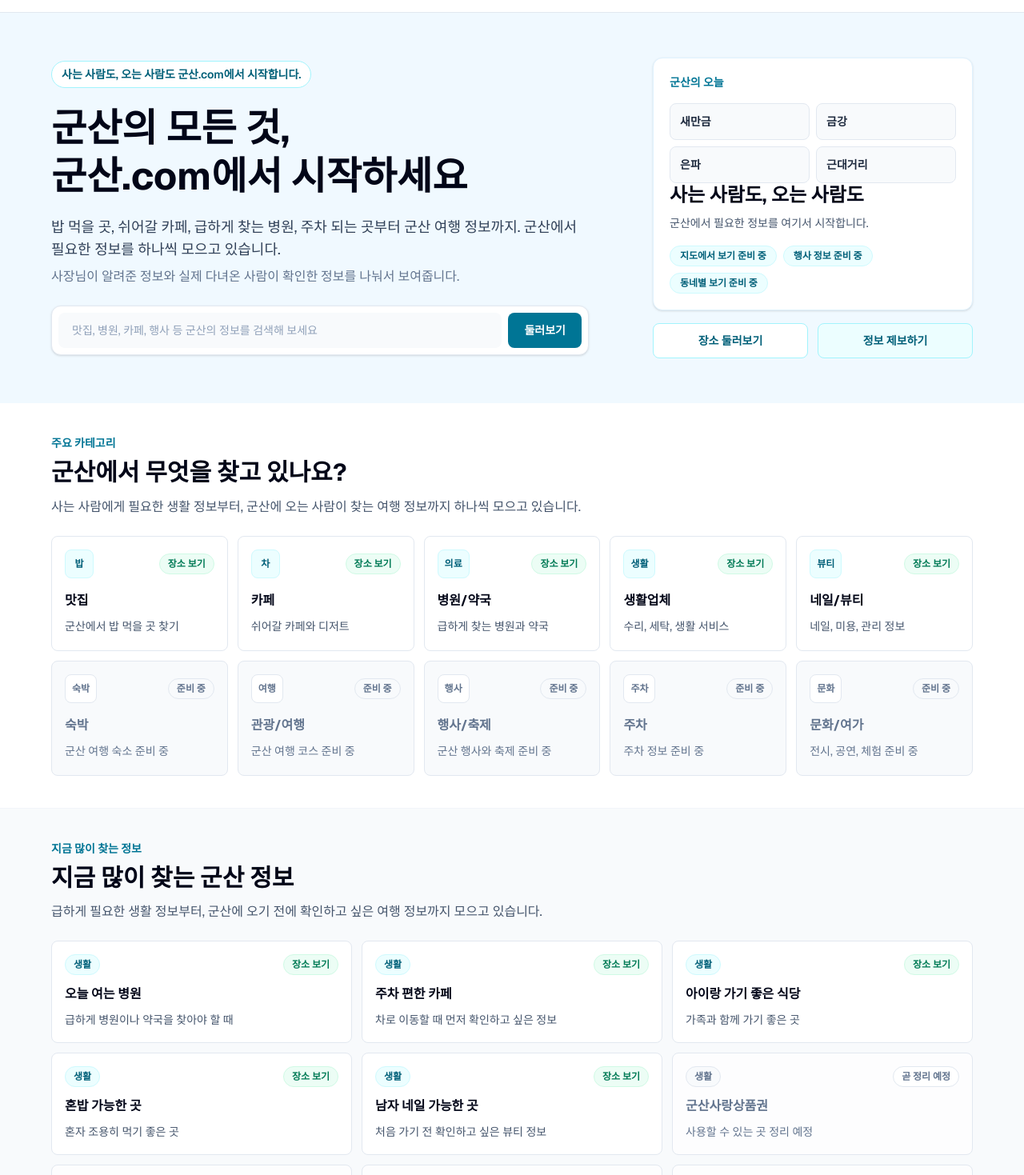
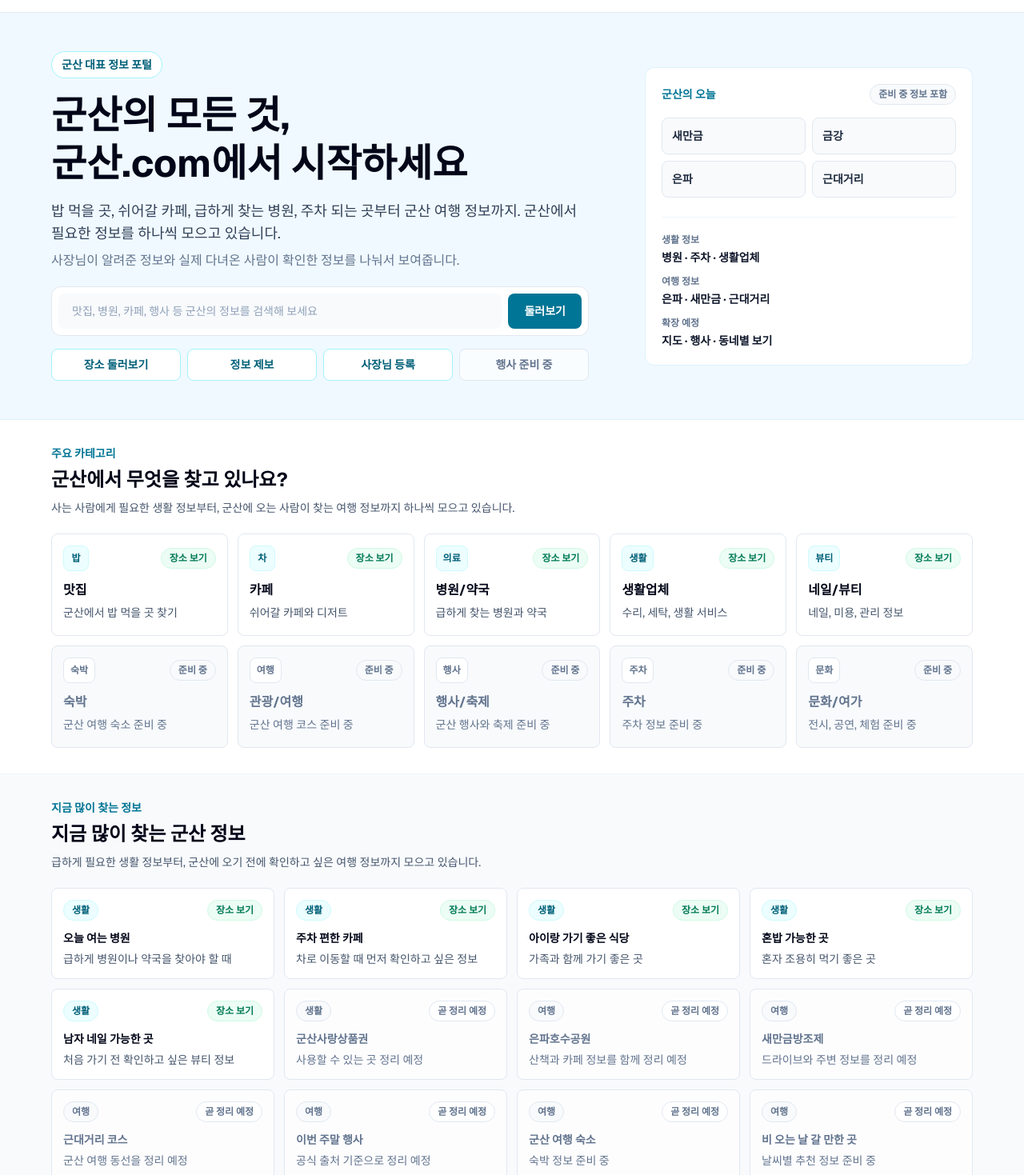
Before and after one commit to Aprasaks/gunsan-com, a Next.js app: page / in a window 1280 px wide. Shown: the part 61-1530 px from the top of the page at 80% size. Built offline with nearby package versions, Linux system fonts and the light colour scheme.

Commit message:
레퍼런스 기준 메인 홈 시각 정리 #40

```diff
--- a/app/page.tsx
+++ b/app/page.tsx
@@ -327,7 +327,7 @@ export default function Home() {
 
       <SearchHero />
 
-      <section className="border-b border-slate-100 bg-white px-5 py-8 sm:px-6 lg:py-10">
+      <section className="border-b border-slate-100 bg-white px-5 py-7 sm:px-6 lg:py-8">
         <div className="mx-auto w-full max-w-6xl">
           <SectionHeader
             eyebrow="주요 카테고리"
@@ -335,7 +335,7 @@ export default function Home() {
             description="사는 사람에게 필요한 생활 정보부터, 군산에 오는 사람이 찾는 여행 정보까지 하나씩 모으고 있습니다."
           />
 
-          <div className="mt-6 grid gap-3 sm:grid-cols-2 lg:grid-cols-5">
+          <div className="mt-5 grid gap-3 sm:grid-cols-2 lg:grid-cols-5">
             {homeCategories.map((category) => {
               const isActive = category.status === "active";
               const content = (
@@ -343,7 +343,7 @@ export default function Home() {
                   <div className="flex items-center justify-between gap-3">
                     <span
                       className={[
-                        "inline-flex h-9 min-w-9 items-center justify-center rounded-lg border px-2 text-xs font-bold",
+                        "inline-flex h-8 min-w-8 items-center justify-center rounded-lg border px-2 text-xs font-bold",
                         isActive
                           ? "border-cyan-100 bg-cyan-50 text-cyan-800"
                           : "border-slate-200 bg-white text-slate-500",
@@ -364,7 +364,7 @@ export default function Home() {
                   </div>
                   <h3
                     className={[
-                      "mt-4 text-base font-bold",
+                      "mt-3 text-base font-bold",
                       isActive ? "text-slate-950" : "text-slate-500",
                     ].join(" ")}
                   >
@@ -372,7 +372,7 @@ export default function Home() {
                   </h3>
                   <p
                     className={[
-                      "mt-2 text-sm leading-6",
+                      "mt-1.5 text-sm leading-5",
                       isActive ? "text-slate-600" : "text-slate-500",
                     ].join(" ")}
                   >
@@ -386,7 +386,7 @@ export default function Home() {
                   <Link
                     key={category.label}
                     href={category.href}
-                    className="min-h-36 rounded-lg border border-slate-200 bg-white p-4 transition hover:border-cyan-300 hover:bg-cyan-50 focus:outline-none focus:ring-4 focus:ring-cyan-100"
+                    className="min-h-32 rounded-lg border border-slate-200 bg-white p-3.5 transition hover:border-cyan-300 hover:bg-cyan-50 focus:outline-none focus:ring-4 focus:ring-cyan-100"
                   >
                     {content}
                   </Link>
@@ -396,7 +396,7 @@ export default function Home() {
               return (
                 <div
                   key={category.label}
-                  className="min-h-36 rounded-lg border border-slate-200 bg-slate-50 p-4"
+                  className="min-h-32 rounded-lg border border-slate-200 bg-slate-50 p-3.5"
                   aria-disabled="true"
                 >
                   {content}
@@ -407,7 +407,7 @@ export default function Home() {
         </div>
       </section>
 
-      <section className="px-5 py-8 sm:px-6 lg:py-10">
+      <section className="px-5 py-7 sm:px-6 lg:py-8">
         <div className="mx-auto w-full max-w-6xl">
           <SectionHeader
             eyebrow="지금 많이 찾는 정보"
@@ -415,7 +415,7 @@ export default function Home() {
             description="급하게 필요한 생활 정보부터, 군산에 오기 전에 확인하고 싶은 여행 정보까지 모으고 있습니다."
           />
 
-          <div className="mt-6 grid gap-3 sm:grid-cols-2 lg:grid-cols-3">
+          <div className="mt-5 grid gap-3 sm:grid-cols-2 lg:grid-cols-4">
             {popularInfo.map((item) => {
               const isActive = item.status === "active";
               const content = (
@@ -444,7 +444,7 @@ export default function Home() {
                   </div>
                   <h3
                     className={[
-                      "mt-3 text-base font-bold",
+                      "mt-3 text-sm font-bold",
                       isActive ? "text-slate-950" : "text-slate-500",
                     ].join(" ")}
                   >
@@ -452,7 +452,7 @@ export default function Home() {
                   </h3>
                   <p
                     className={[
-                      "mt-2 text-sm leading-6",
+                      "mt-1.5 text-sm leading-5",
                       isActive ? "text-slate-600" : "text-slate-500",
                     ].join(" ")}
                   >
@@ -466,7 +466,7 @@ export default function Home() {
                   <Link
                     key={item.label}
                     href={item.href}
-                    className="rounded-lg border border-slate-200 bg-white p-4 transition hover:border-cyan-300 hover:bg-cyan-50 focus:outline-none focus:ring-4 focus:ring-cyan-100"
+                    className="rounded-lg border border-slate-200 bg-white p-3.5 transition hover:border-cyan-300 hover:bg-cyan-50 focus:outline-none focus:ring-4 focus:ring-cyan-100"
                   >
                     {content}
                   </Link>
@@ -476,7 +476,7 @@ export default function Home() {
               return (
                 <div
                   key={item.label}
-                  className="rounded-lg border border-slate-200 bg-white/70 p-4"
+                  className="rounded-lg border border-slate-200 bg-white/70 p-3.5"
                   aria-disabled="true"
                 >
                   {content}
@@ -487,7 +487,7 @@ export default function Home() {
         </div>
       </section>
 
-      <section className="bg-white px-5 py-8 sm:px-6 lg:py-10">
+      <section className="border-y border-slate-100 bg-white px-5 py-7 sm:px-6 lg:py-8">
         <div className="mx-auto w-full max-w-6xl">
           <div className="flex flex-col gap-4 sm:flex-row sm:items-end sm:justify-between">
             <SectionHeader
@@ -503,7 +503,7 @@ export default function Home() {
             </Link>
           </div>
 
-          <div className="mt-6 grid gap-4 lg:grid-cols-3">
+          <div className="mt-5 grid gap-4 lg:grid-cols-3">
             {featuredPlaces.map((place) => (
               <PlaceCard key={place.id} place={place} />
             ))}
@@ -511,7 +511,7 @@ export default function Home() {
         </div>
       </section>
 
-      <section className="px-5 py-8 sm:px-6 lg:py-10">
+      <section className="px-5 py-7 sm:px-6 lg:py-8">
         <div className="mx-auto grid w-full max-w-6xl gap-4 lg:grid-cols-3">
           <InfoPanel
             eyebrow="오늘의 군산"
@@ -623,7 +623,7 @@ export default function Home() {
         </div>
       </section>
 
-      <section className="bg-white px-5 py-8 sm:px-6 lg:py-10">
+      <section className="border-t border-slate-100 bg-white px-5 py-7 sm:px-6 lg:py-8">
         <div className="mx-auto grid w-full max-w-6xl gap-6 lg:grid-cols-[minmax(0,1fr)_360px]">
           <div>
             <SectionHeader
@@ -632,14 +632,14 @@ export default function Home() {
               description="군산의 공식 행정동과 주요 생활권을 기준으로 정보를 정리할 예정입니다. 사는 곳 근처 정보부터 여행 동선 주변 정보까지, 군산을 더 정확하게 나눠볼 수 있도록 준비하고 있습니다."
             />
 
-            <div className="mt-6">
+            <div className="mt-5">
               <div className="flex items-center justify-between gap-3">
                 <h3 className="text-sm font-bold text-slate-900">행정동</h3>
                 <span className="rounded-full border border-slate-200 bg-slate-50 px-2.5 py-1 text-xs font-semibold text-slate-500">
                   공식 명칭 기준
                 </span>
               </div>
-              <div className="mt-3 grid gap-3 sm:grid-cols-2 xl:grid-cols-3">
+              <div className="mt-3 grid gap-3 sm:grid-cols-2 xl:grid-cols-4">
                 {administrativeNeighborhoods.map((neighborhood) => (
                   <article
                     key={neighborhood.name}
@@ -653,7 +653,7 @@ export default function Home() {
                         행정동
                       </span>
                     </div>
-                    <p className="mt-2 text-sm leading-6 text-slate-600">
+                    <p className="mt-2 text-sm leading-5 text-slate-600">
                       {neighborhood.description}
                     </p>
                     <p className="mt-2 text-xs font-medium text-slate-500">
@@ -664,7 +664,7 @@ export default function Home() {
               </div>
             </div>
 
-            <div className="mt-7">
+            <div className="mt-6">
               <div className="flex items-center justify-between gap-3">
                 <h3 className="text-sm font-bold text-slate-900">
                   세부 지역
@@ -685,7 +685,7 @@ export default function Home() {
               </div>
             </div>
 
-            <div className="mt-7">
+            <div className="mt-6">
               <div className="flex items-center justify-between gap-3">
                 <h3 className="text-sm font-bold text-slate-900">
                   생활권/관광권역
@@ -708,7 +708,7 @@ export default function Home() {
                         {area.label}
                       </span>
                     </div>
-                    <p className="mt-2 text-sm leading-6 text-slate-600">
+                    <p className="mt-2 text-sm leading-5 text-slate-600">
                       {area.description}
                     </p>
                     <p className="mt-2 text-xs font-medium text-slate-500">
@@ -720,7 +720,7 @@ export default function Home() {
             </div>
           </div>
 
-          <aside className="rounded-lg border border-cyan-200 bg-cyan-50 p-5">
+          <aside className="rounded-lg border border-cyan-200 bg-cyan-50 p-4 lg:p-5">
             <p className="text-sm font-semibold text-cyan-800">
               정보가 달라졌나요?
             </p>
@@ -756,10 +756,10 @@ function SectionHeader({
   return (
     <div>
       <p className="text-sm font-semibold text-cyan-700">{eyebrow}</p>
-      <h2 className="mt-2 max-w-3xl text-2xl font-bold leading-tight text-slate-950 sm:text-3xl">
+      <h2 className="mt-2 max-w-3xl text-2xl font-bold leading-tight text-slate-950">
         {title}
       </h2>
-      <p className="mt-3 max-w-3xl text-sm leading-6 text-slate-600 sm:text-base">
+      <p className="mt-2 max-w-3xl text-sm leading-6 text-slate-600">
         {description}
       </p>
     </div>
@@ -778,12 +778,12 @@ function InfoPanel({
   children?: ReactNode;
 }) {
   return (
-    <section className="rounded-lg border border-slate-200 bg-white p-5">
+    <section className="rounded-lg border border-slate-200 bg-white p-4">
       <p className="text-sm font-semibold text-cyan-700">{eyebrow}</p>
       <h2 className="mt-2 text-xl font-bold leading-tight text-slate-950">
         {title}
       </h2>
-      <p className="mt-3 text-sm leading-6 text-slate-600">{description}</p>
+      <p className="mt-2 text-sm leading-6 text-slate-600">{description}</p>
       {children}
     </section>
   );
--- a/components/SearchHero.tsx
+++ b/components/SearchHero.tsx
@@ -1,18 +1,25 @@
 import Link from "next/link";
+
+const quickLinks = [
+  { label: "장소 둘러보기", href: "/places", active: true },
+  { label: "정보 제보", href: "/submit", active: true },
+  { label: "사장님 등록", href: "/owners", active: true },
+  { label: "행사 준비 중", active: false },
+] as const;
 
 export default function SearchHero() {
   return (
-    <section className="bg-sky-50 px-5 py-9 sm:px-6 lg:py-14">
-      <div className="mx-auto grid w-full max-w-6xl gap-8 lg:grid-cols-[minmax(0,1fr)_400px] lg:items-center">
+    <section className="border-b border-sky-100 bg-sky-50 px-5 py-8 sm:px-6 lg:py-12">
+      <div className="mx-auto grid w-full max-w-6xl gap-7 lg:grid-cols-[minmax(0,1fr)_410px] lg:items-center">
         <div>
           <p className="inline-flex rounded-full border border-cyan-200 bg-white px-3 py-1.5 text-sm font-semibold text-cyan-800">
-            사는 사람도, 오는 사람도 군산.com에서 시작합니다.
+            군산 대표 정보 포털
           </p>
-          <h1 className="mt-5 max-w-3xl text-4xl font-bold leading-tight text-slate-950 sm:text-5xl">
+          <h1 className="mt-4 max-w-3xl text-4xl font-bold leading-tight text-slate-950 sm:text-5xl">
             군산의 모든 것,
             <br className="hidden sm:block" /> 군산.com에서 시작하세요
           </h1>
-          <p className="mt-5 max-w-2xl text-base leading-7 text-slate-700 sm:text-lg">
+          <p className="mt-4 max-w-2xl text-base leading-7 text-slate-700 sm:text-lg">
             밥 먹을 곳, 쉬어갈 카페, 급하게 찾는 병원, 주차 되는 곳부터
             군산 여행 정보까지. 군산에서 필요한 정보를 하나씩 모으고
             있습니다.
@@ -22,7 +29,7 @@ export default function SearchHero() {
             보여줍니다.
           </p>
 
-          <div className="mt-6 max-w-2xl rounded-xl border border-slate-200 bg-white p-2 shadow-sm">
+          <div className="mt-5 max-w-2xl rounded-xl border border-slate-200 bg-white p-2">
             <label htmlFor="home-search" className="sr-only">
               군산 정보 검색
             </label>
@@ -41,15 +48,40 @@ export default function SearchHero() {
               </Link>
             </div>
           </div>
+
+          <div className="mt-4 grid max-w-2xl gap-2 sm:grid-cols-4">
+            {quickLinks.map((item) =>
+              item.active ? (
+                <Link
+                  key={item.label}
+                  href={item.href}
+                  className="inline-flex h-10 items-center justify-center rounded-lg border border-cyan-200 bg-white px-3 text-sm font-semibold text-cyan-800 transition hover:border-cyan-300 hover:bg-cyan-50"
+                >
+                  {item.label}
+                </Link>
+              ) : (
+                <span
+                  key={item.label}
+                  className="inline-flex h-10 items-center justify-center rounded-lg border border-slate-200 bg-white/70 px-3 text-sm font-semibold text-slate-500"
+                >
+                  {item.label}
+                </span>
+              ),
+            )}
+          </div>
         </div>
 
-        <div className="flex flex-col gap-4">
-          <div className="overflow-hidden rounded-xl border border-sky-100 bg-white shadow-sm">
+        <div className="overflow-hidden rounded-xl border border-sky-100 bg-white">
           <div className="flex min-h-72 flex-col justify-between p-5">
             <div>
+              <div className="flex items-center justify-between gap-3">
                 <p className="text-sm font-semibold text-cyan-700">
                   군산의 오늘
                 </p>
+                <span className="rounded-full border border-slate-200 bg-slate-50 px-2.5 py-1 text-xs font-semibold text-slate-500">
+                  준비 중 정보 포함
+                </span>
+              </div>
               <div className="mt-4 grid grid-cols-2 gap-2">
                 {["새만금", "금강", "은파", "근대거리"].map((keyword) => (
                   <span
@@ -62,44 +94,32 @@ export default function SearchHero() {
               </div>
             </div>
 
+            <div className="mt-6 grid gap-3 border-t border-slate-100 pt-5 sm:grid-cols-3 lg:grid-cols-1">
               <div>
-                <p className="text-2xl font-bold leading-tight text-slate-950">
-                  사는 사람도, 오는 사람도
+                <p className="text-xs font-semibold text-slate-500">
+                  생활 정보
                 </p>
-                <p className="mt-2 text-sm leading-6 text-slate-600">
-                  군산에서 필요한 정보를 여기서 시작합니다.
+                <p className="mt-1 text-sm font-bold text-slate-900">
+                  병원 · 주차 · 생활업체
                 </p>
-                <div className="mt-4 flex flex-wrap gap-2">
-                  {[
-                    "지도에서 보기 준비 중",
-                    "행사 정보 준비 중",
-                    "동네별 보기 준비 중",
-                  ].map((label) => (
-                    <span
-                      key={label}
-                      className="rounded-full border border-cyan-100 bg-cyan-50 px-3 py-1 text-xs font-semibold text-cyan-800"
-                    >
-                      {label}
-                    </span>
-                  ))}
+              </div>
+              <div>
+                <p className="text-xs font-semibold text-slate-500">
+                  여행 정보
+                </p>
+                <p className="mt-1 text-sm font-bold text-slate-900">
+                  은파 · 새만금 · 근대거리
+                </p>
+              </div>
+              <div>
+                <p className="text-xs font-semibold text-slate-500">
+                  확장 예정
+                </p>
+                <p className="mt-1 text-sm font-bold text-slate-900">
+                  지도 · 행사 · 동네별 보기
+                </p>
               </div>
             </div>
-            </div>
-          </div>
-
-          <div className="grid gap-3 sm:grid-cols-2">
-            <Link
-              href="/places"
-              className="flex h-11 items-center justify-center rounded-lg border border-cyan-200 bg-white px-4 text-sm font-semibold text-cyan-800 transition hover:border-cyan-300 hover:bg-cyan-50"
-            >
-              장소 둘러보기
-            </Link>
-            <Link
-              href="/submit"
-              className="flex h-11 items-center justify-center rounded-lg border border-cyan-200 bg-cyan-50 px-4 text-sm font-semibold text-cyan-800 transition hover:border-cyan-300 hover:bg-cyan-100"
-            >
-              정보 제보하기
-            </Link>
           </div>
         </div>
       </div>
```
Lines whose indentation alone changed are shown as unchanged.
